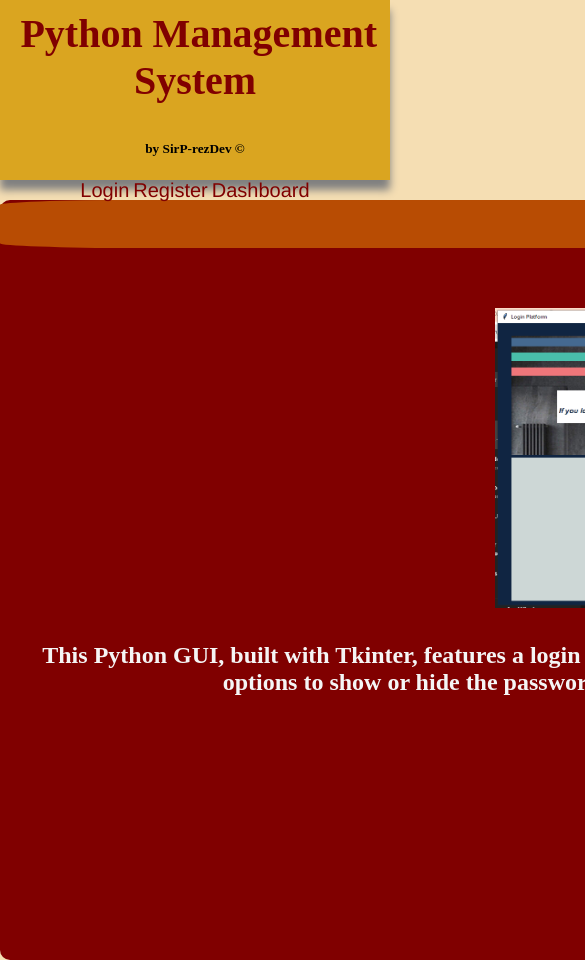
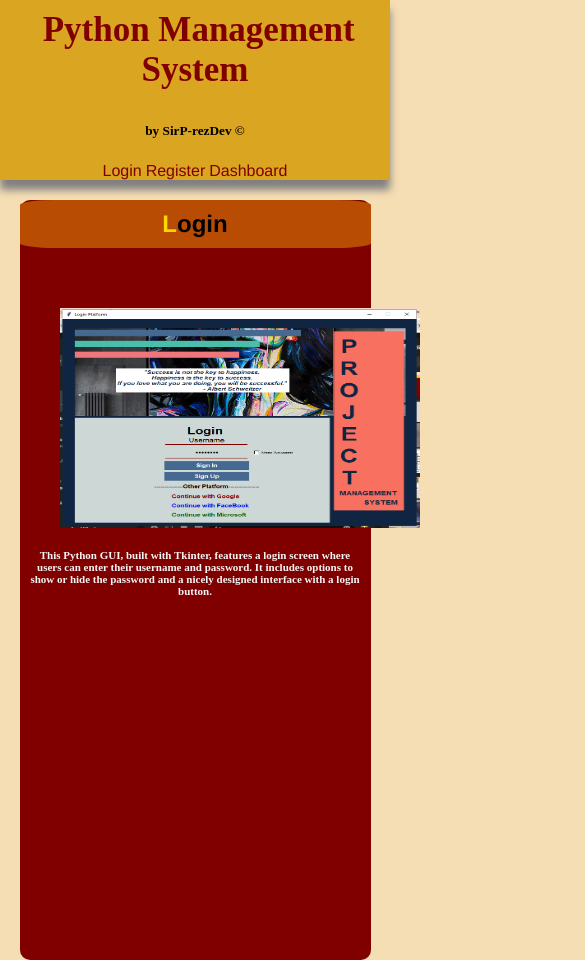
Before and after one commit to SirP-rezDev/PythonAdventure, a plain HTML site: page index.html in a window 390 px wide. Shown: the top 960 px of the page, 585 px wide, since content can reach past the window. Drawn offline with Linux system fonts and the light colour scheme.

Commit message:
Update index.html

```diff
--- a/index.html
+++ b/index.html
@@ -90,6 +90,29 @@
                 text-align: center;
                 color: maroon;
             }
+            @media (max-width: 768px) {
+                #title {
+                    font-size: 35px;
+                }
+                h2 {
+                    font-size: 24px;
+                }
+                #wordss {
+                    font-size: 18px;
+                }
+                a {
+                    font-size: 16px;
+                }
+                #aa, #b, #c {
+                    width: 90%;
+                }
+                #pys {
+                    height: 220px;
+                    width: 360px;
+                }
+                #words {
+                    font-size: 11px;                }
+            }
         </style>
     </head>
     <body>
```
